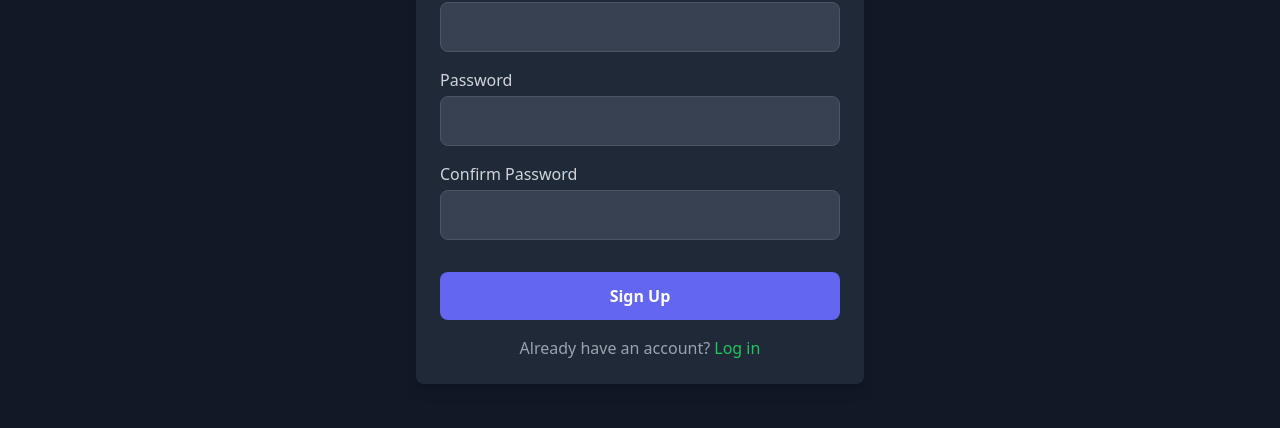
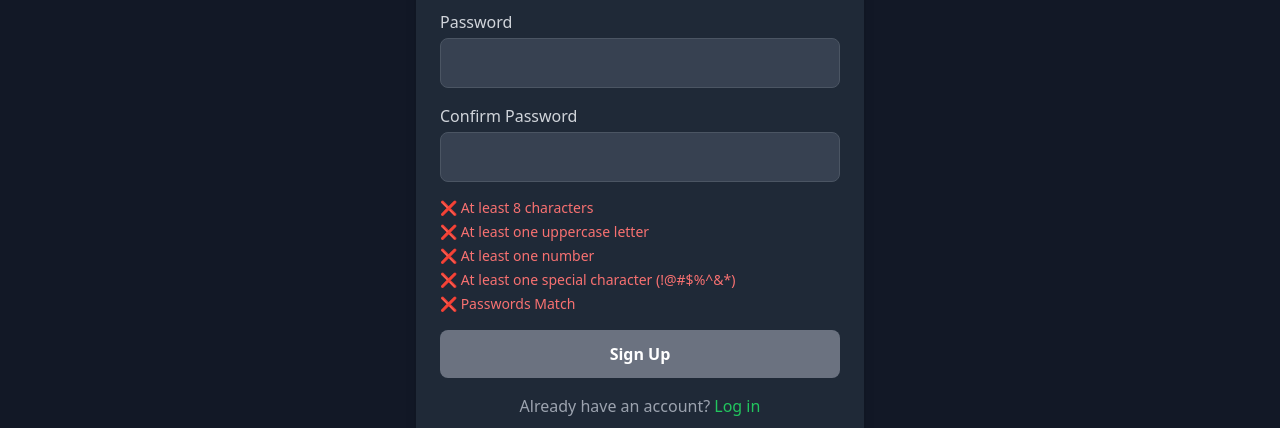
Before and after one commit to thecyberginehost/inboxflowai, a Next.js app: page /signup in a window 1280 px wide. Shown: the part 326-754 px from the top of the page. Built offline with nearby package versions, Linux system fonts and the light colour scheme; no server answers; what aws-amplify would draw is missing.

Commit message:
Improved Signup page.tsx file to help users know the password requirements.

```diff
--- a/src/app/signup/page.tsx
+++ b/src/app/signup/page.tsx
@@ -16,12 +16,24 @@ export default function SignupPage() {
     password: "",
     confirmPassword: "",
   });
+
   const [error, setError] = useState("");
   const [success, setSuccess] = useState("");
 
   const handleChange = (e: React.ChangeEvent<HTMLInputElement>) => {
     setFormData({ ...formData, [e.target.name]: e.target.value });
   };
+
+  // Password Validation
+  const passwordValid = {
+    length: formData.password.length >= 8,
+    uppercase: /[A-Z]/.test(formData.password),
+    number: /\d/.test(formData.password),
+    specialChar: /[!@#$%^&*(),.?":{}|<>]/.test(formData.password),
+    match: formData.password === formData.confirmPassword && formData.password !== "",
+  };
+
+  const allValid = Object.values(passwordValid).every(Boolean);
 
   const handleSubmit = async (e: React.FormEvent) => {
     e.preventDefault();
@@ -32,12 +44,8 @@ export default function SignupPage() {
       setError("All fields are required.");
       return;
     }
-    if (formData.password !== formData.confirmPassword) {
-      setError("Passwords do not match.");
-      return;
-    }
-    if (formData.password.length < 8) {
-      setError("Password must be at least 8 characters long.");
+    if (!allValid) {
+      setError("Please meet all password requirements.");
       return;
     }
 
@@ -55,12 +63,12 @@ export default function SignupPage() {
 
       setSuccess("Signup successful! Please check your email for verification.");
     } catch (err: unknown) {
-        if (err instanceof Error) {
-          setError(err.message);
-        } else {
-          setError("Signup failed. Please try again.");
-        }
+      if (err instanceof Error) {
+        setError(err.message);
+      } else {
+        setError("Signup failed. Please try again.");
       }
+    }
   };
 
   return (
@@ -99,6 +107,7 @@ export default function SignupPage() {
             />
           </div>
 
+          {/* Password Field */}
           <div className="mb-4">
             <label htmlFor="password" className="block text-gray-300">Password</label>
             <input
@@ -112,7 +121,8 @@ export default function SignupPage() {
             />
           </div>
 
-          <div className="mb-4">
+          {/* Confirm Password Field */}
+          <div className="mb-4 relative">
             <label htmlFor="confirmPassword" className="block text-gray-300">Confirm Password</label>
             <input
               type="password"
@@ -125,9 +135,31 @@ export default function SignupPage() {
             />
           </div>
 
+          {/* Password Requirements */}
+          <div className="mt-2 text-sm">
+            <p className={`mt-1 ${passwordValid.length ? "text-green-400" : "text-red-400"}`}>
+              {passwordValid.length ? "✅" : "❌"} At least 8 characters
+            </p>
+            <p className={`mt-1 ${passwordValid.uppercase ? "text-green-400" : "text-red-400"}`}>
+              {passwordValid.uppercase ? "✅" : "❌"} At least one uppercase letter
+            </p>
+            <p className={`mt-1 ${passwordValid.number ? "text-green-400" : "text-red-400"}`}>
+              {passwordValid.number ? "✅" : "❌"} At least one number
+            </p>
+            <p className={`mt-1 ${passwordValid.specialChar ? "text-green-400" : "text-red-400"}`}>
+              {passwordValid.specialChar ? "✅" : "❌"} At least one special character (!@#$%^&*)
+            </p>
+            <p className={`mt-1 ${passwordValid.match ? "text-green-400" : "text-red-400"}`}>
+              {passwordValid.match ? "✅" : "❌"} Passwords Match
+            </p>
+          </div>
+
           <button
             type="submit"
-            className="w-full bg-primary hover:bg-secondary text-white font-semibold py-3 rounded-lg transition mt-4"
+            disabled={!allValid}
+            className={`w-full font-semibold py-3 rounded-lg transition mt-4 ${
+              allValid ? "bg-primary hover:bg-secondary text-white" : "bg-gray-500 cursor-not-allowed"
+            }`}
           >
             Sign Up
           </button>
```
